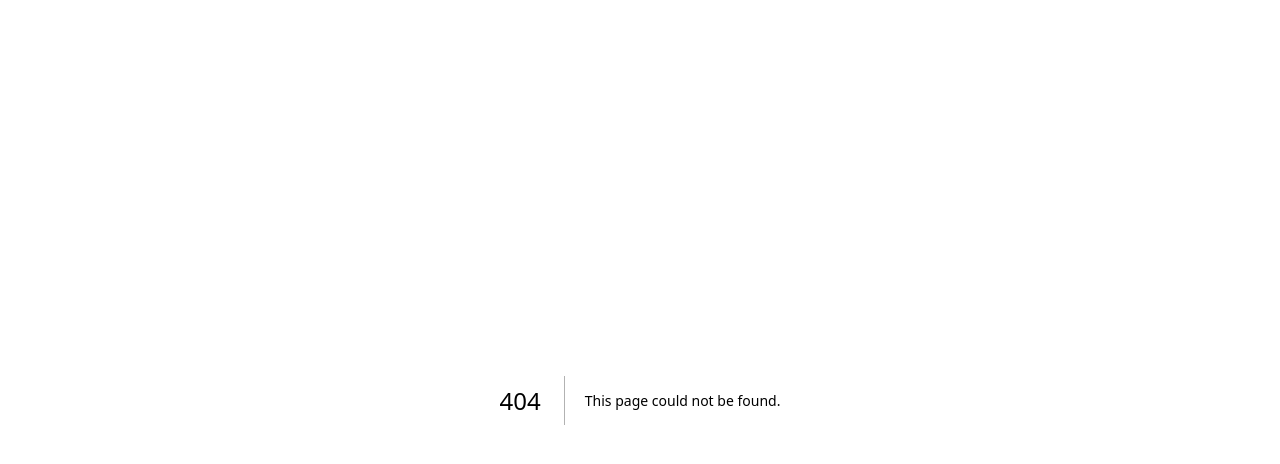
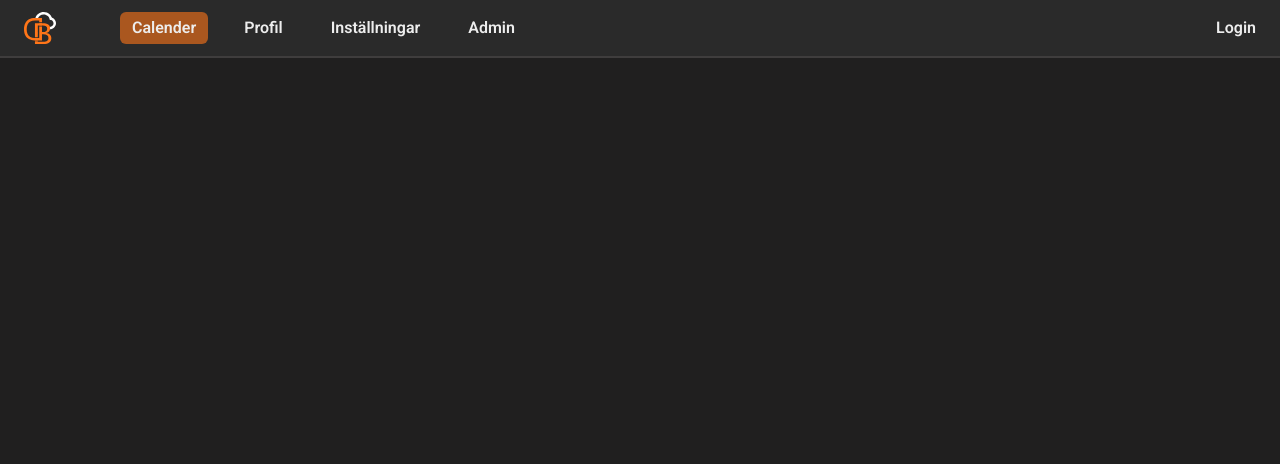
Before and after one commit to Kirill9m/dagbok-next-boot, a Next.js app in the folder dagbok-next-ui/: page /calendar in a window 1280 px wide. Before the commit this address had no page. Shown: the top 464 px of the page. Built offline with nearby package versions, Linux system fonts and the light colour scheme.

Commit message:
style: header - Smooth hover animation - next layout

```diff
--- /dev/null
+++ b/dagbok-next-ui/src/app/calendar/page.tsx
@@ -0,0 +1,5 @@
+const Calender = () => {
+  <div>Test</div>;
+};
+
+export default Calender;
--- /dev/null
+++ b/dagbok-next-ui/src/app/components/Header.tsx
@@ -0,0 +1,53 @@
+"use client";
+
+import Image from "next/image";
+import Link from "next/link";
+import { usePathname } from "next/navigation";
+
+const navLinks = [
+  { name: "Calender", href: "/calendar" },
+  { name: "Profil", href: "/profile" },
+  { name: "Inställningar", href: "/settings" },
+  { name: "Admin", href: "/admin" },
+];
+
+const Header = () => {
+  const pathname = usePathname();
+  return (
+    <header className="flex items-center justify-between px-3 py-3 sm:px-6 lg:px-6 border-b-2 border-b-[#3F3D3D] bg-[#2A2A2A]">
+      <div className={"flex items-center gap-10"}>
+        <Link href="/">
+          <Image
+            src="/icon.svg"
+            alt="Dagbok Cloud Logo"
+            width={32}
+            height={32}
+          />
+        </Link>
+        <nav className="flex items-center gap-6 lg:px-6">
+          {navLinks.map((link, key) => {
+            const isActive =
+              pathname === link.href ||
+              (pathname.startsWith(link.href) && link.href !== "/");
+            return (
+              <Link
+                key={link.name}
+                href={link.href}
+                className={`px-3 py-1 rounded-md transition-colors duration-300 ${
+                  isActive
+                    ? "bg-[#FF7518]/60 border-[#FF7518]"
+                    : "hover:bg-[#FF7518]/60 hover:border-[#FF7518]"
+                }`}
+              >
+                {link.name}
+              </Link>
+            );
+          })}
+        </nav>
+      </div>
+      <Link href="/">Login</Link>
+    </header>
+  );
+};
+
+export default Header;
--- a/dagbok-next-ui/src/app/globals.css
+++ b/dagbok-next-ui/src/app/globals.css
@@ -1,7 +1,6 @@
 @import "tailwindcss";
 
 body {
-  background: #0a0a0a;
+  background: #201f1f;
   color: #ededed;
-  font-family: Arial, Helvetica, sans-serif;
 }
--- a/dagbok-next-ui/src/app/layout.tsx
+++ b/dagbok-next-ui/src/app/layout.tsx
@@ -1,5 +1,13 @@
 import type { Metadata } from "next";
 import "./globals.css";
+import Header from "./components/Header";
+import { Roboto } from "next/font/google";
+
+const roboto = Roboto({
+  subsets: ["latin"],
+  weight: ["600"],
+  variable: "--roboto",
+});
 
 export const metadata: Metadata = {
   title: "Dagbok cloud | Time Reporting & Work Log System",
@@ -16,8 +24,11 @@ export default function RootLayout({
   children: React.ReactNode;
 }>) {
   return (
-    <html lang="en">
-      <body>{children}</body>
+    <html lang="en" className={roboto.className}>
+      <body>
+        <Header />
+        {children}
+      </body>
     </html>
   );
 }
```
